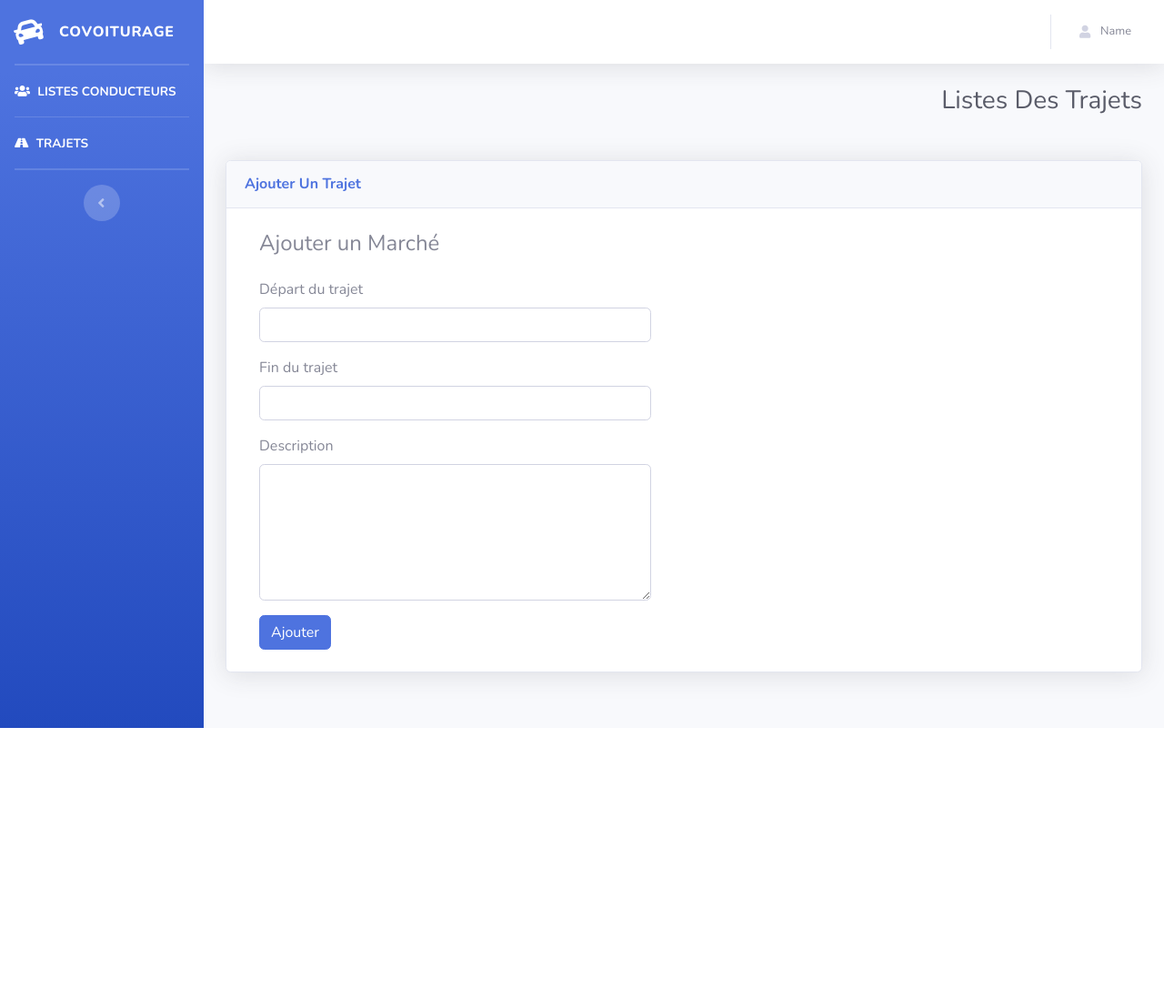
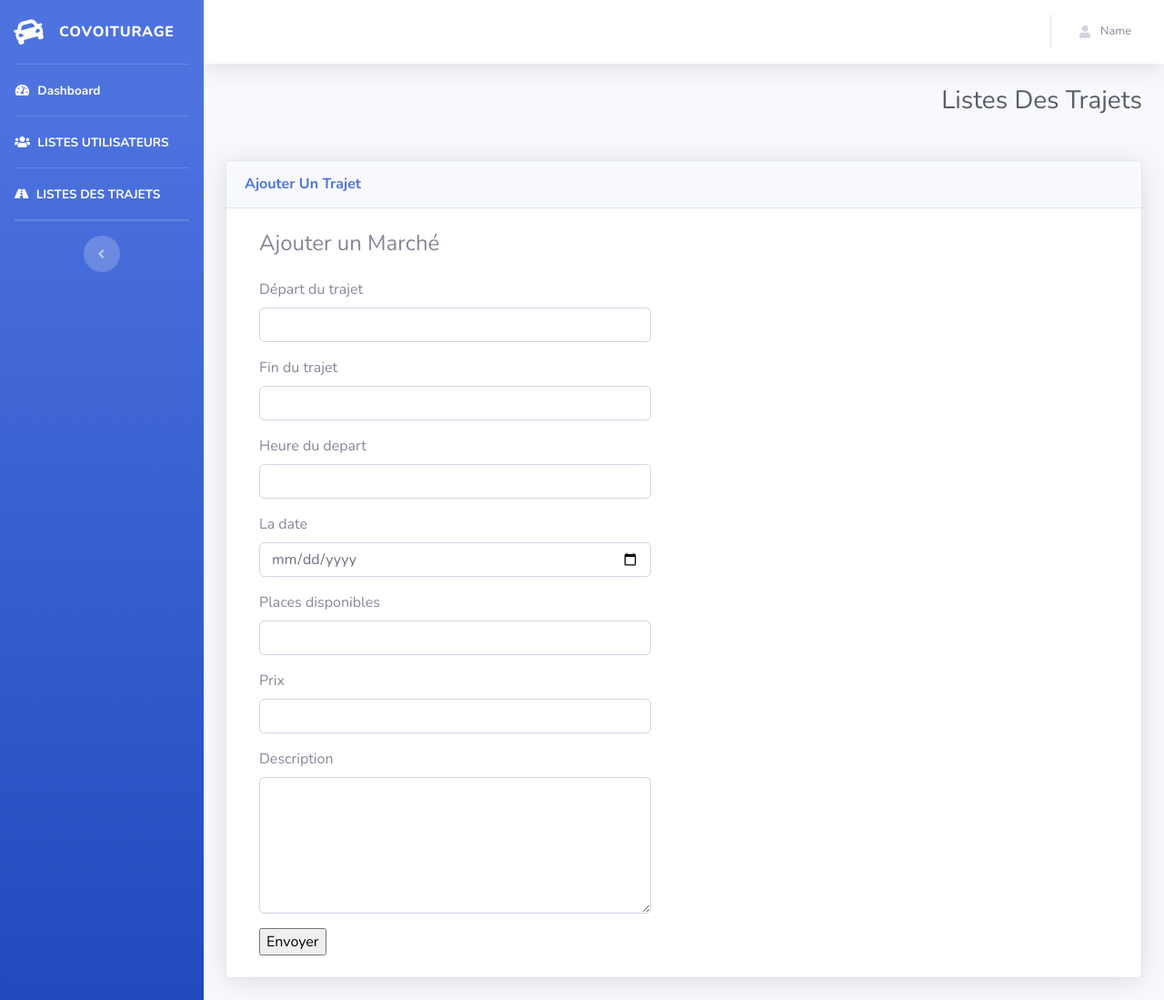
Before and after one commit to Chaimaa101/PFE-covoiturage, a PHP site: page /ajoutertrajet.php in a window 1280 px wide. Shown: the whole page at 91% size. Before the commit the page ends 800 px from the top, so only its background shows below. Run offline with PHP 8.4, Linux system fonts and the light colour scheme.

Commit message:
new commit

```diff
--- a/acceuil.php
+++ b/acceuil.php
@@ -23,6 +23,10 @@
 </head>
 <?php
         require("headerAcceuil.php");
+
+
+
+
 ?>
 
                 <!-- Begin Page Content -->
--- a/ajoutertrajet.php
+++ b/ajoutertrajet.php
@@ -1,3 +1,28 @@
+<?php
+
+
+if(isset($_POST['submit'])){
+    $Input1 = $_POST['Input1'];
+    $Input2 = $_POST['Input2'];
+    $Input3 = $_POST['Input3'];
+    $Input4 = $_POST['Input4'];
+    $Input5 = $_POST['Input5'];
+    $Input6 = $_POST['Input6'];
+
+        $host ='localhost';
+        $user ='root';
+        $pass ='';
+        $dbname='cecio';
+
+        $conn = mysqli_connect($host,$user,$pass,$dbname);
+
+        $sql = "INSERT INTO etudiant(Input1, Input2, Input3, Input4, Input5, Input6) values('$Input1', '$Input2', '$Input3', '$Input4', '$Input5', '$Input6')";
+        mysqli_query($conn,$sql);
+}
+
+     ?>
+
+
 <!DOCTYPE html>
 <html lang="en">
 
@@ -21,10 +46,20 @@
     <link href="css/sb-admin-2.min.css" rel="stylesheet">
 
 </head>
+<?php
+        require("headerAdmin.php");
+?>
 
-<?php
-        require("headerUtilisateur.php");
-?>
+
+
+
+
+
+<body>
+
+
+
+
 
  <!-- Begin Page Content -->
  <div class="container-fluid">
@@ -52,14 +87,32 @@
     <div class="col-sm-12 col-xl-6">
                         <div class="rounded h-100 p-4">
                             <h4 class="mb-4">Ajouter un Marché</h4>
-                            <form>
+                            <form action="#" method="post">
                                 <div class="mb-3">
-                                    <label for="InputM" class="form-label">Départ du trajet</label>
-                                    <input type="text" class="form-control" id="InputM">
+                                    <label for="Input1" class="form-label">Départ du trajet</label>
+                                    <input type="text" class="form-control" id="Input1" name="Input1" />
                                 </div>
                                 <div class="mb-3">
-                                    <label for="InputF" class="form-label">Fin du trajet</label>
-                                    <input type="text" class="form-control" id="InputF">
+                                    <label for="Input2" class="form-label">Fin du trajet</label>
+                                    <input type="text" class="form-control" id="Input2" name="Input2">
+
+                                </div>
+                                <div class="mb-3">
+                                    <label for="Input3" class="form-label">Heure du depart</label>
+                                    <input type="text" class="form-control" id="Input3" name="Input3" />
+                                </div>
+                                <div class="mb-3">
+                                    <label for="Input4" class="form-label">La date</label>
+                                    <input type="date" class="form-control" id="Input4" name="Input4" />
+                                </div>
+                               <div class="mb-3">
+                                    <label for="Input5" class="form-label">Places disponibles</label>
+                                    <input type="text" class="form-control" id="Input5" name="Input5" />
+                                </div>
+
+                                <div class="mb-3">
+                                    <label for="Input6" class="form-label">Prix</label>
+                                    <input type="text" class="form-control" id="Input6" name="Input6" />
                                 </div>
 
 
@@ -67,7 +120,7 @@
                                     <label for="floatingTextarea" class="form-label">Description</label>
                                     <textarea class="form-control" id="floatingTextarea" style="height: 150px;"></textarea>
                                 </div>
-                                <button type="submit" class="btn btn-primary">Ajouter</button>
+                                <input type="submit" name="submit" value="Envoyer">
                             </form>
                         </div>
         </div>
```
